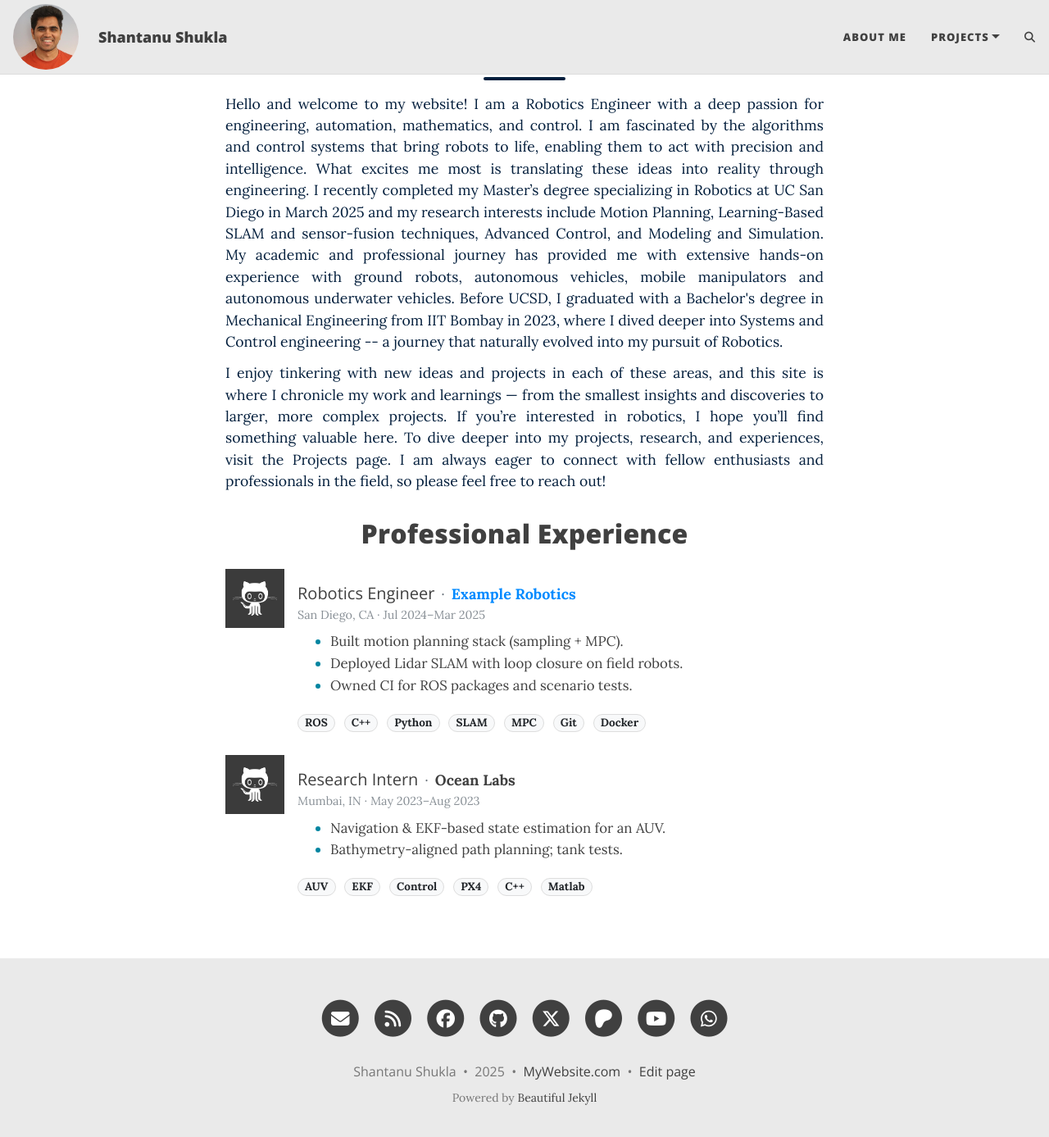
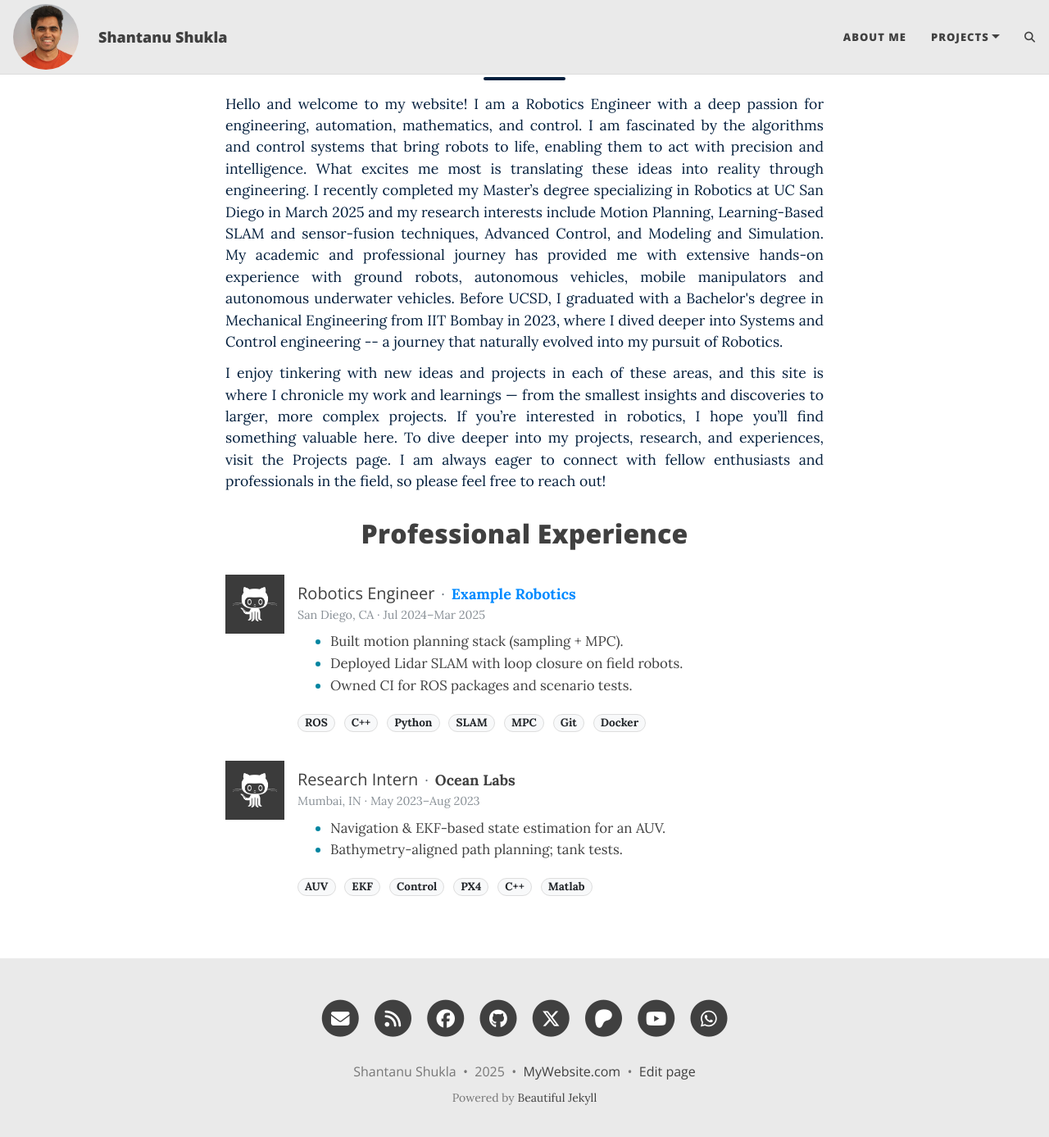
Before and after one commit to shantanusshukla/shantanusshukla.github.io, a Jekyll site: the page built from index.html, in a window 1280 px wide and 1400 px high, scrolled down 259 px. Shown: the top 1387 px of the window at 82% size. Built offline with Jekyll 4.4.1, drawn with Linux system fonts in a browser that asks for light colours; the list of posts is cut into pages by our own code; comment, search, counter and statistics services are not loaded.

Commit message:
Change logo margin

```diff
--- a/assets/css/style.css
+++ b/assets/css/style.css
@@ -140,7 +140,7 @@
 .skill-badge { margin: .125rem .375rem .125rem 0; border: 1px solid #ddd; }
 
 .experience-section .exp-item { align-items: flex-start; } /* belt + suspenders */
-.experience-section .exp-logo { margin-top: .15rem; }      /* tweak up/down to taste */
+.experience-section .exp-logo { margin-top: .55rem; }      /* tweak up/down to taste */
 
 .experience-section > h2 {
   font-family: var(--header-font);
```
